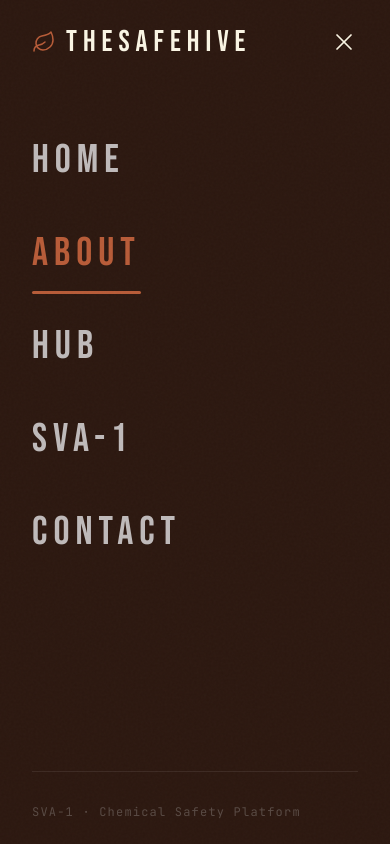
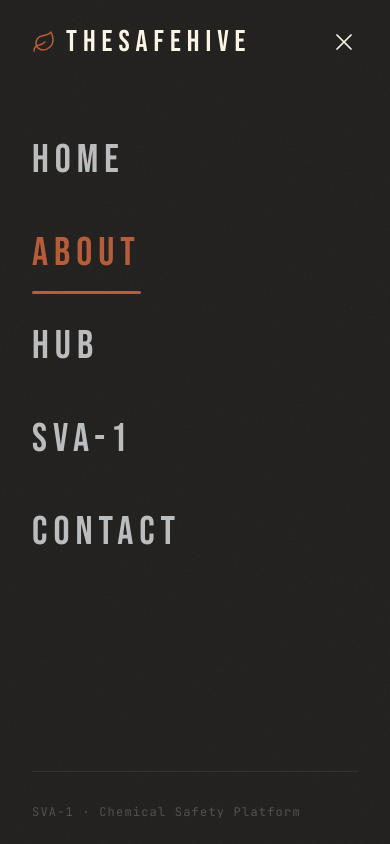
Before and after one commit to Bharathkumar1522/Thesafehive, a React (Vite) app: page /about in a window 390 px wide. Both pictures are taken after a click on the button "Toggle menu". Shown: the top 844 px of the page. Built offline with nearby package versions, Linux system fonts and the light colour scheme.

Commit message:
Fix/ui: Changed mobile navigation background color from brown to brand charcoal

```diff
--- a/src/components/layout/Navbar.tsx
+++ b/src/components/layout/Navbar.tsx
@@ -196,7 +196,7 @@ const Navbar = ({ isLoggedIn, onLogout }: NavbarProps) => {
               exit={{ x: '100%' }}
               transition={{ duration: 0.45, ease: [0.16, 1, 0.3, 1] }}
               className="fixed inset-0 z-[60] flex flex-col"
-              style={{ background: '#2C1810' }}
+              style={{ background: C_BRAND }}
               role="dialog"
               aria-modal="true"
               aria-label="Mobile navigation"
```
